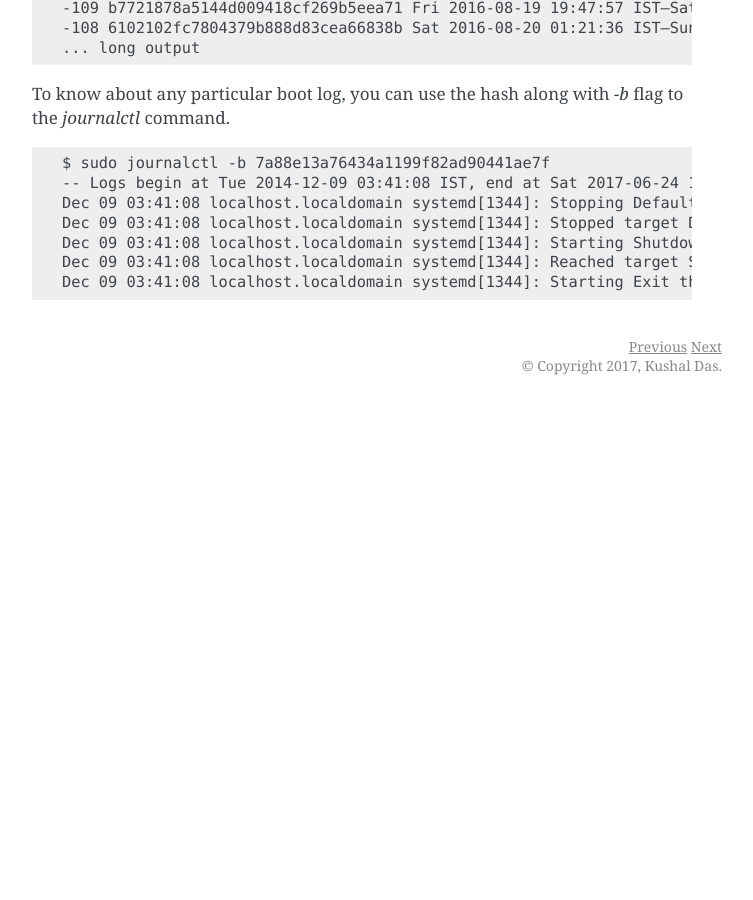
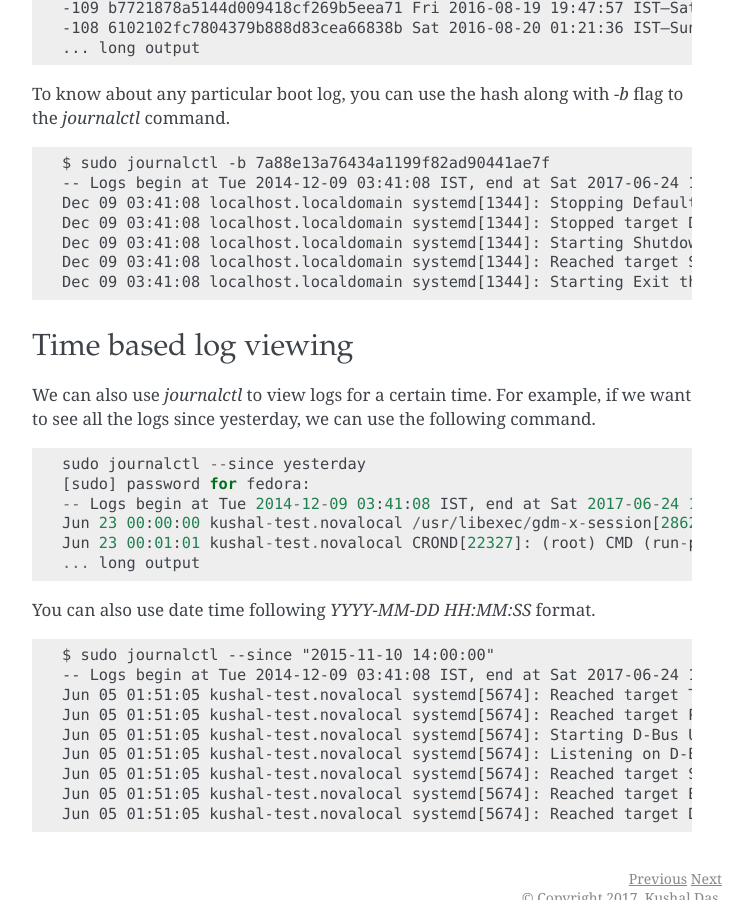
Before and after one commit to kushaldas/lym, a Sphinx documentation site: the page built from docs/services.md, in a window 1280 px wide and 900 px high, scrolled down 4322 px. Shown: the whole window, without its empty margins (388-1141 px from the left). Built offline with Sphinx 7.4.7, drawn with Linux system fonts in a browser that asks for light colours; a script that is not in the unit is left out; before the commit the page ends 4727 px from its top, so only the background shows below that; some of the changed text lies outside the part shown.

Commit message:
More journalctl examples

````diff
--- a/docs/services.md
+++ b/docs/services.md
@@ -206,3 +206,30 @@ Dec 09 03:41:08 localhost.localdomain systemd[1344]: Starting Shutdown.
 Dec 09 03:41:08 localhost.localdomain systemd[1344]: Reached target Shutdown.
 Dec 09 03:41:08 localhost.localdomain systemd[1344]: Starting Exit the Session..
 ```
+
+### Time based log viewing
+
+We can also use *journalctl* to view logs for a certain time. For example, if we want to see all the logs since yesterday, we can use the following command.
+
+```
+sudo journalctl --since yesterday
+[sudo] password for fedora:
+-- Logs begin at Tue 2014-12-09 03:41:08 IST, end at Sat 2017-06-24 15:21:54 IST. --
+Jun 23 00:00:00 kushal-test.novalocal /usr/libexec/gdm-x-session[28622]: (evolution-alarm-notify:11609): evolution-alarm-notify-WARNING **: alarm.c:253: Reques
+Jun 23 00:01:01 kushal-test.novalocal CROND[22327]: (root) CMD (run-parts /etc/cron.hourly)
+... long output
+```
+
+You can also use date time following *YYYY-MM-DD HH:MM:SS* format.
+
+```
+$ sudo journalctl --since "2015-11-10 14:00:00"
+-- Logs begin at Tue 2014-12-09 03:41:08 IST, end at Sat 2017-06-24 15:25:30 IST. --
+Jun 05 01:51:05 kushal-test.novalocal systemd[5674]: Reached target Timers.
+Jun 05 01:51:05 kushal-test.novalocal systemd[5674]: Reached target Paths.
+Jun 05 01:51:05 kushal-test.novalocal systemd[5674]: Starting D-Bus User Message Bus Socket.
+Jun 05 01:51:05 kushal-test.novalocal systemd[5674]: Listening on D-Bus User Message Bus Socket.
+Jun 05 01:51:05 kushal-test.novalocal systemd[5674]: Reached target Sockets.
+Jun 05 01:51:05 kushal-test.novalocal systemd[5674]: Reached target Basic System.
+Jun 05 01:51:05 kushal-test.novalocal systemd[5674]: Reached target Default.
+```
````
